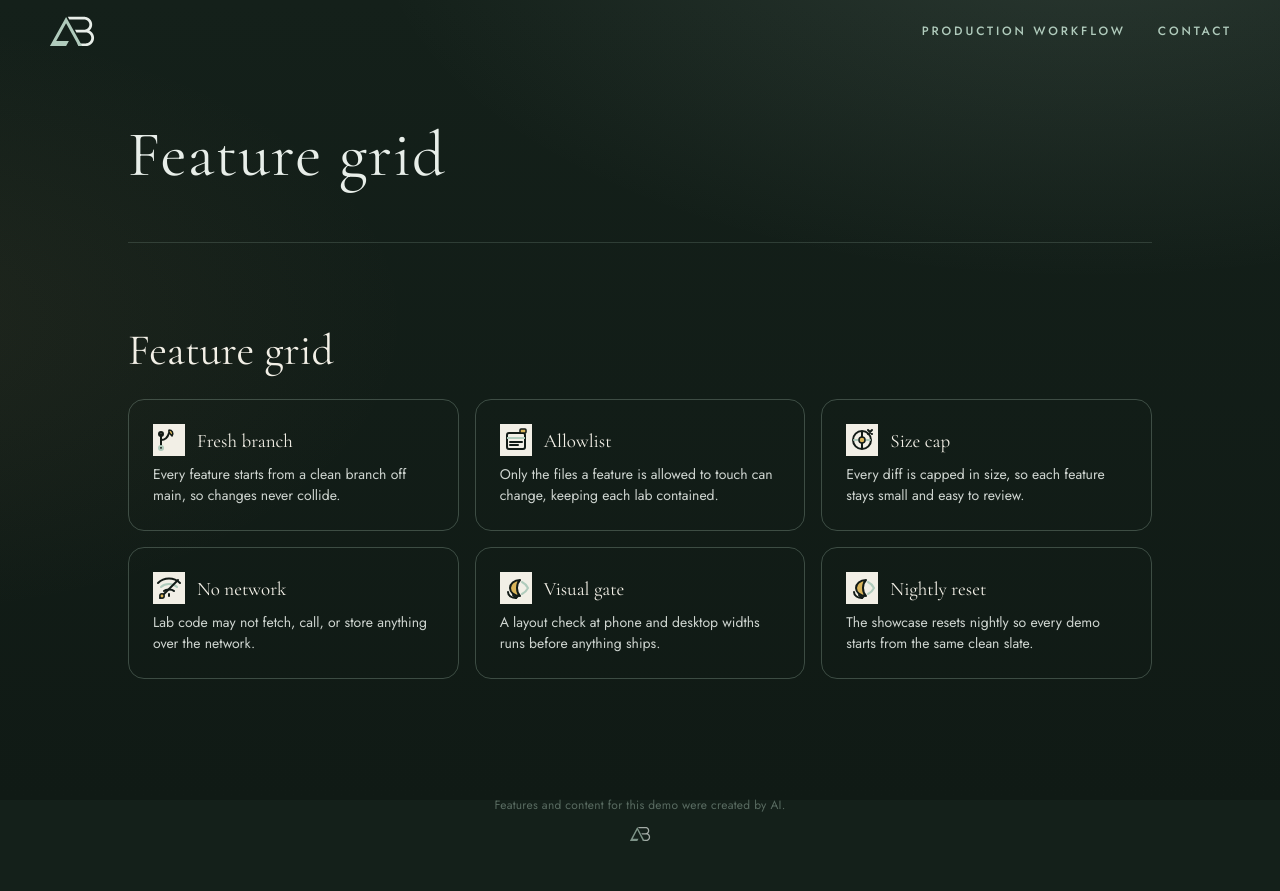
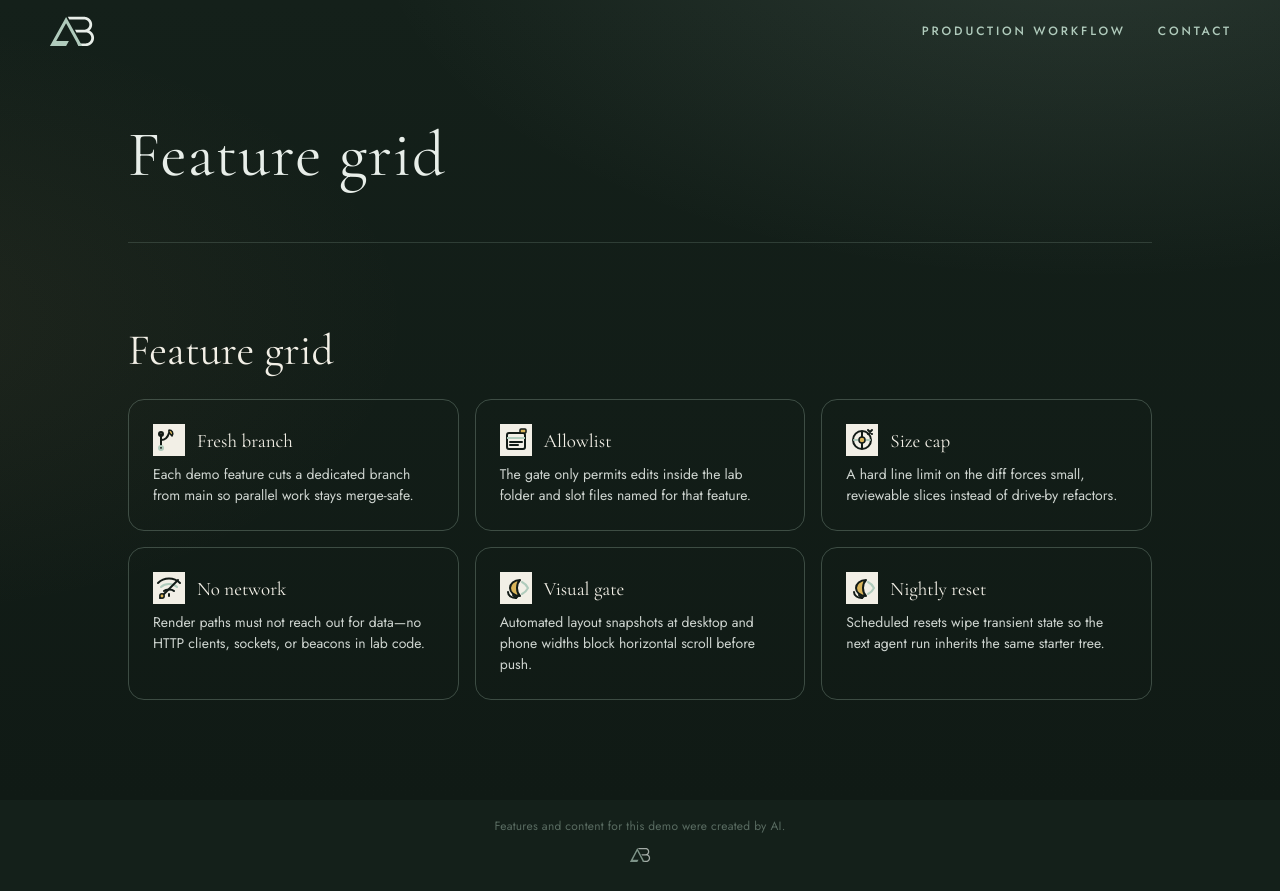
Before and after one commit to ashtonbach/agent-showcase, a Next.js app: page /showcase/ in a window 1280 px wide. Before the commit the page ends 870 px from the top, so only its background shows below. Built offline with nearby package versions, Linux system fonts and the light colour scheme.

Commit message:
Feature: Feature grid (Author: Alder)
Co-authored-by: AshtonBach Coder <ashtonbach-coder@users.noreply.github.com>

```diff
--- a/app/lab/feature-grid/index.tsx
+++ b/app/lab/feature-grid/index.tsx
@@ -2,12 +2,12 @@
 import { useState } from "react";
 
 const CARDS: { t: string; d: string }[] = [
-  { t: "Fresh branch", d: "Every feature starts from a clean branch off main, so changes never collide." },
-  { t: "Allowlist", d: "Only the files a feature is allowed to touch can change, keeping each lab contained." },
-  { t: "Size cap", d: "Every diff is capped in size, so each feature stays small and easy to review." },
-  { t: "No network", d: "Lab code may not fetch, call, or store anything over the network." },
-  { t: "Visual gate", d: "A layout check at phone and desktop widths runs before anything ships." },
-  { t: "Nightly reset", d: "The showcase resets nightly so every demo starts from the same clean slate." },
+  { t: "Fresh branch", d: "Each demo feature cuts a dedicated branch from main so parallel work stays merge-safe." },
+  { t: "Allowlist", d: "The gate only permits edits inside the lab folder and slot files named for that feature." },
+  { t: "Size cap", d: "A hard line limit on the diff forces small, reviewable slices instead of drive-by refactors." },
+  { t: "No network", d: "Render paths must not reach out for data—no HTTP clients, sockets, or beacons in lab code." },
+  { t: "Visual gate", d: "Automated layout snapshots at desktop and phone widths block horizontal scroll before push." },
+  { t: "Nightly reset", d: "Scheduled resets wipe transient state so the next agent run inherits the same starter tree." },
 ];
 
 const fb = (
```
